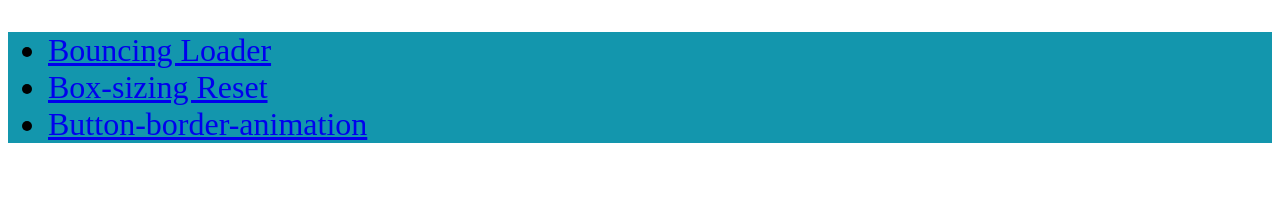
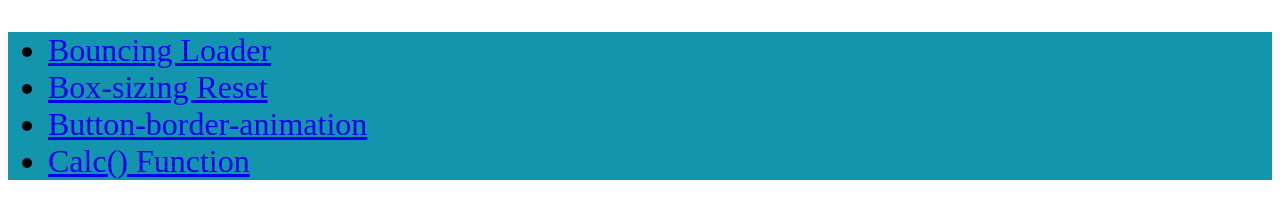
Before and after one commit to chenyang48671155/LearnCSS, a plain HTML site: page index.html in a window 1280 px wide. Drawn offline with Linux system fonts and the light colour scheme.

Commit message:
add Calc Function

```diff
--- a/index.html
+++ b/index.html
@@ -18,6 +18,7 @@
         <li><div class="bouncing-loader"><a href="day1/Bouncing loader/index.html">Bouncing Loader</a></div></li>
         <li><div class="box-sizing-reset"><a href="day1/Box-sizing-reset/index.html">Box-sizing Reset</a></div></li>
         <li><div class="button-border-animation"><a href="day1/Button border animation/index.html">Button-border-animation</a></div></li>
+        <li><div class="Calc()"><a href="day1/Calc()/index.html">Calc() Function</a></div></li>
         </ul>
     </div>
     </body>
```
